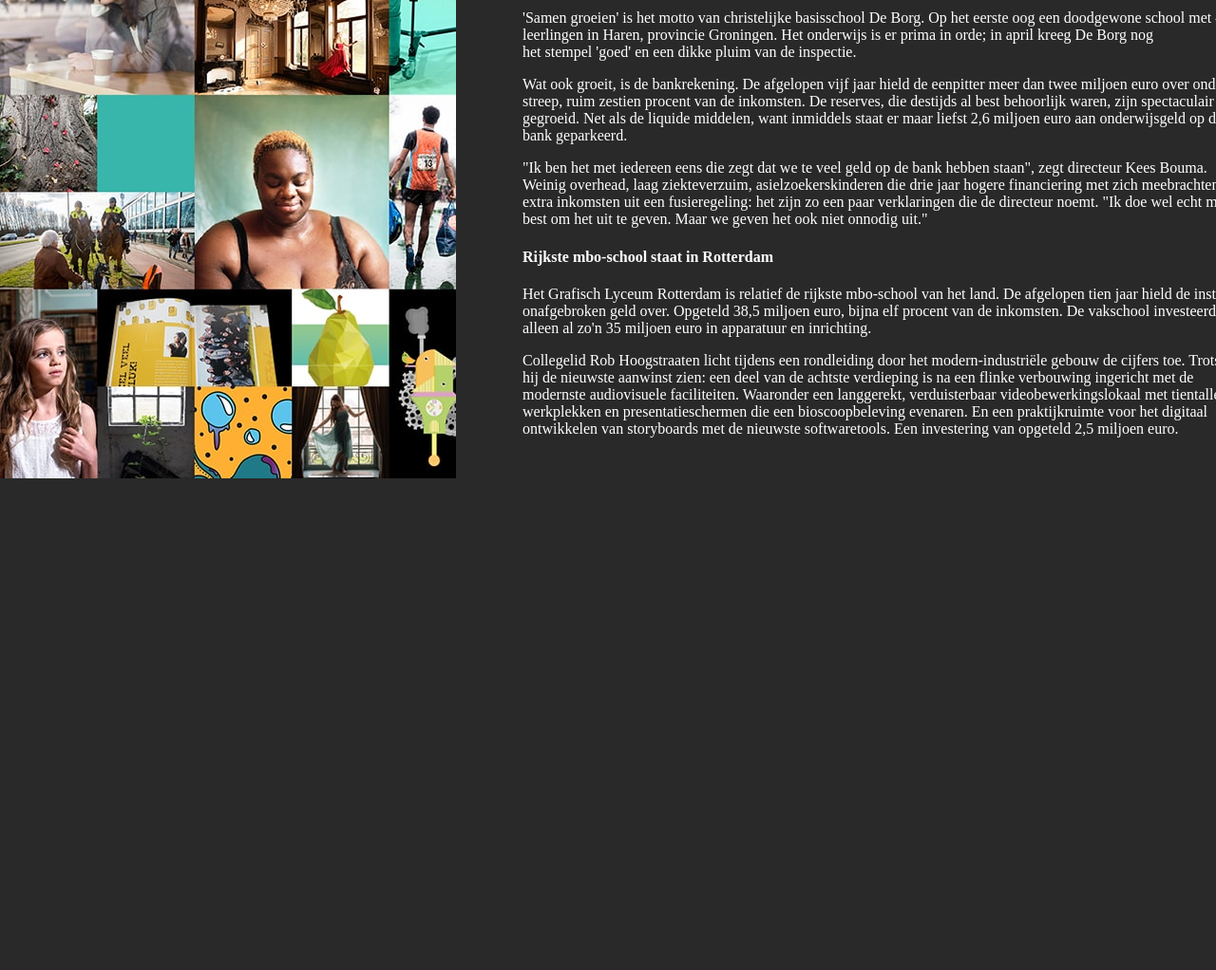
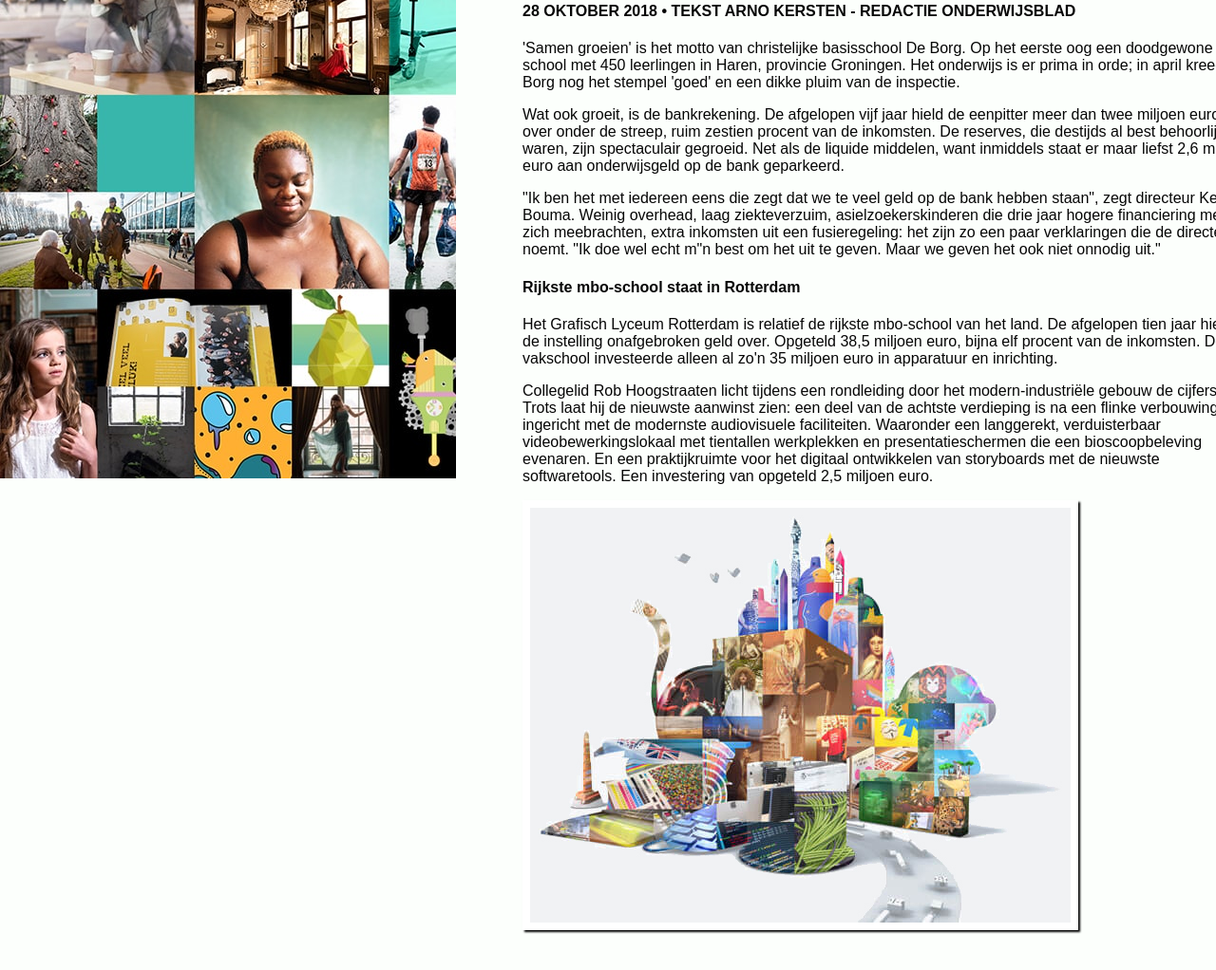
Before and after one commit to LFAGC/Interpol-GLR, a plain HTML site: page opdracht 2.1/artikel-opdracht.html in a window 1280 px wide. Shown: the part 296-1318 px from the top of the page at 95% size. Before the commit the page ends 841 px from the top, so only its background shows below. Drawn offline with Linux system fonts and the light colour scheme.

Commit message:
ei met schil

```diff
--- a/opdracht 2.1/artikel-opdracht.html
+++ b/opdracht 2.1/artikel-opdracht.html
@@ -18,7 +18,7 @@
         <h4>Rijkste mbo-school staat in Rotterdam</h4>
         <p>Het Grafisch Lyceum Rotterdam is relatief de rijkste mbo-school van het land. De afgelopen tien jaar hield de instelling onafgebroken geld over. Opgeteld 38,5 miljoen euro, bijna elf procent van de inkomsten. De vakschool investeerde alleen al zo'n 35 miljoen euro in apparatuur en inrichting.</p>
         <p>Collegelid Rob Hoogstraaten licht tijdens een rondleiding door het modern-industriële gebouw de cijfers toe. Trots laat hij de nieuwste aanwinst zien: een deel van de achtste verdieping is na een flinke verbouwing ingericht met de modernste audiovisuele faciliteiten. Waaronder een langgerekt, verduisterbaar videobewerkingslokaal met tientallen werkplekken en presentatieschermen die een bioscoopbeleving evenaren. En een praktijkruimte voor het digitaal ontwikkelen van storyboards met de nieuwste softwaretools. Een investering van opgeteld 2,5 miljoen euro.</p>
-        <img >
+        <img class="footer-plaatje" src="./images/footer.jpg">
     </div>
 </body>
 </html>
--- a/opdracht 2.1/style.css
+++ b/opdracht 2.1/style.css
@@ -1,11 +1,11 @@
 @charset "UTF-8";
 /* CSS Document */
 html,body,h1,h2,h3,h4,p{
-    color:#FFF;
+    color:rgb(6, 6, 6);
 }
 body{
     /* type hieronder de code voor de achtergrondkleur maar zorg er voor dat je binnen het } blijft! */
-    background-color: rgb(40, 41, 40);
+    background-color: rgb(252, 255, 252);
 
 }
 .linkerzijde-met-afbeelding{
@@ -24,7 +24,7 @@ body{
     margin-bottom:30px;
     padding:50px;
     /* type hieronder de code voor de achtergrondkleur maar zorg er voor dat je binnen het } blijft! */
-
+    font-family: Arial, sans-serif;
 }
 
 h1{
@@ -47,3 +47,8 @@ p{
     /* type hieronder de code voor de tekstkleur maar zorg er voor dat je binnen het } blijft! */
 
 }
+
+.footer-plaatje{
+    border: 1vh solid white;
+    box-shadow: 2px 2px 2px black;
+}
```
